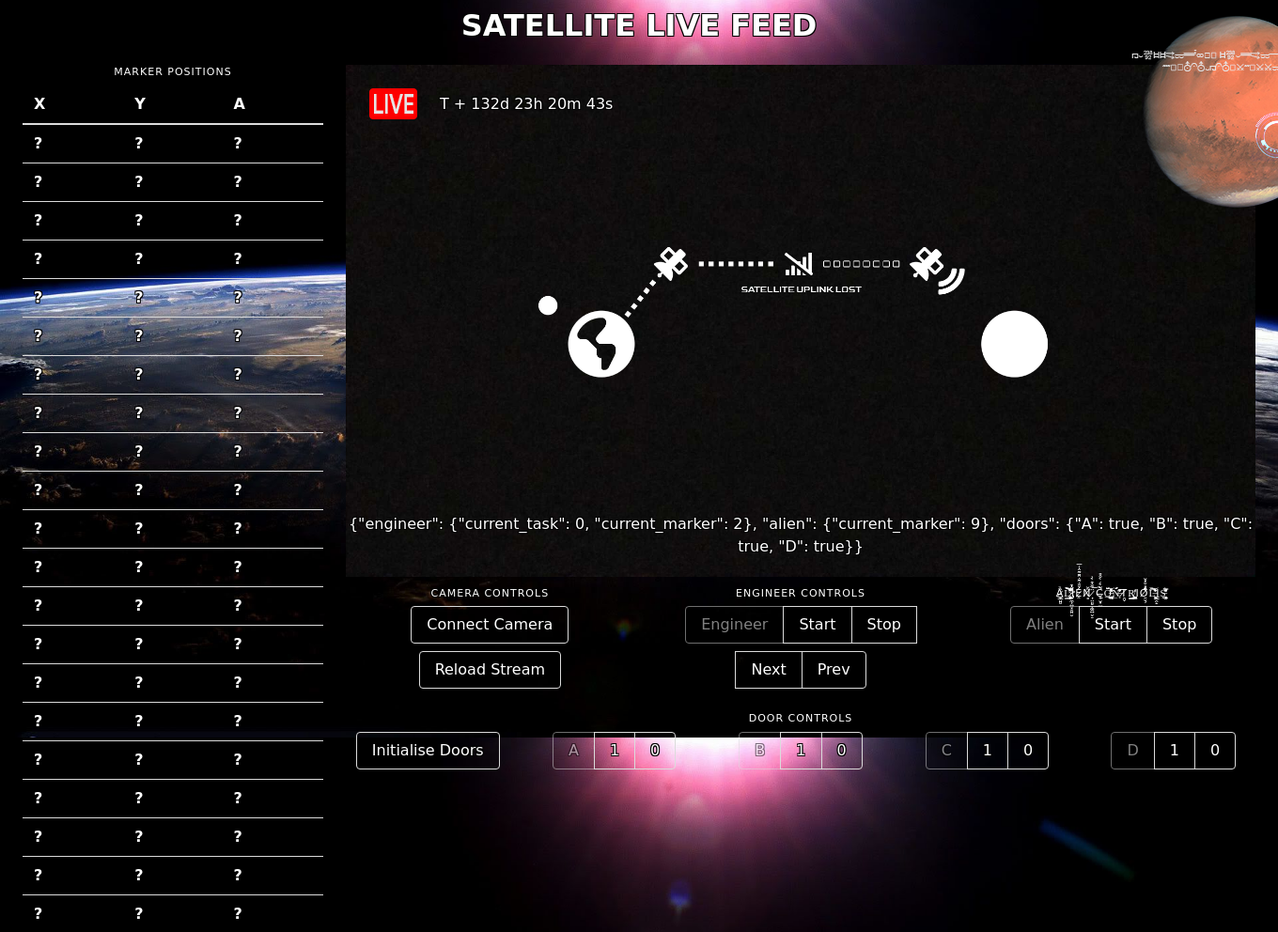
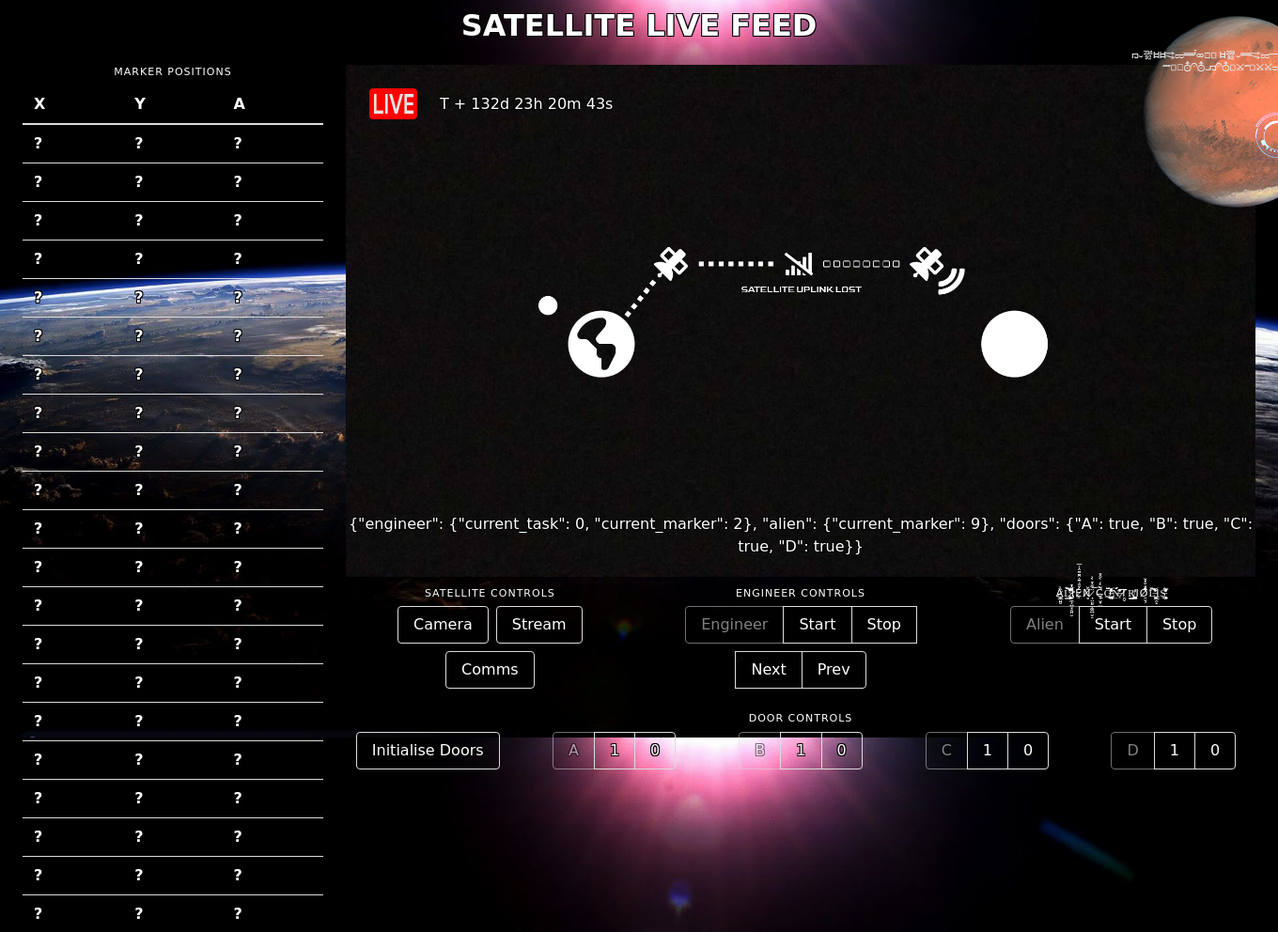
Before and after one commit to XDGFX/mech-2, a Flask app: page / in a window 1360 px wide; the page is wider, and only the part inside the window is pictured. Shown: the part 15-1007 px from the top of that part at 94% size. Run offline with Flask 2, Linux system fonts and the light colour scheme; lists and menus that the app fills with data are empty; some libraries are stand-ins or nearby versions; some web fonts are replaced.

Commit message:
Added comms button

```diff
--- a/mars/templates/index.html
+++ b/mars/templates/index.html
@@ -271,10 +271,11 @@
                 <div class="container">
                     <div class="columns">
                         <div class="column">
-                            <h2 class="heading has-text-centered">Camera Controls</h2>
+                            <h2 class="heading has-text-centered">Satellite Controls</h2>
                             <div class="buttons is-centered">
-                                <button class="button" onclick="socket.emit('connect_camera')">Connect Camera</button>
-                                <button class="button" onclick="reload_video_feed()">Reload Stream</button>
+                                <button class="button" onclick="socket.emit('connect_camera')">Camera</button>
+                                <button class="button" onclick="reload_video_feed()">Stream</button>
+                                <button class="button" onclick="socket.emit('start_comms')">Comms</button>
                                 <!-- <button class="button" onclick="socket.emit('start_ui_logic')">Connect UI Logic</button> -->
                             </div>
                         </div>
--- a/mars/webapp.py
+++ b/mars/webapp.py
@@ -15,7 +15,7 @@ import redis
 from flask import Flask, Response, render_template
 from flask_socketio import SocketIO
 
-from mars import cam, coords, logic, logs, settings
+from mars import cam, comms, coords, logic, logs, settings
 
 # --- INITIALISATION ---
 log = logs.create_log(__name__)
@@ -120,3 +120,8 @@ def toggle_doors(data):
     state = data["state"]
 
     coords.route().doors(index, state)
+
+
+@sio.on('start_comms')
+def start_comms():
+    comms.commands().start_comms()
```
